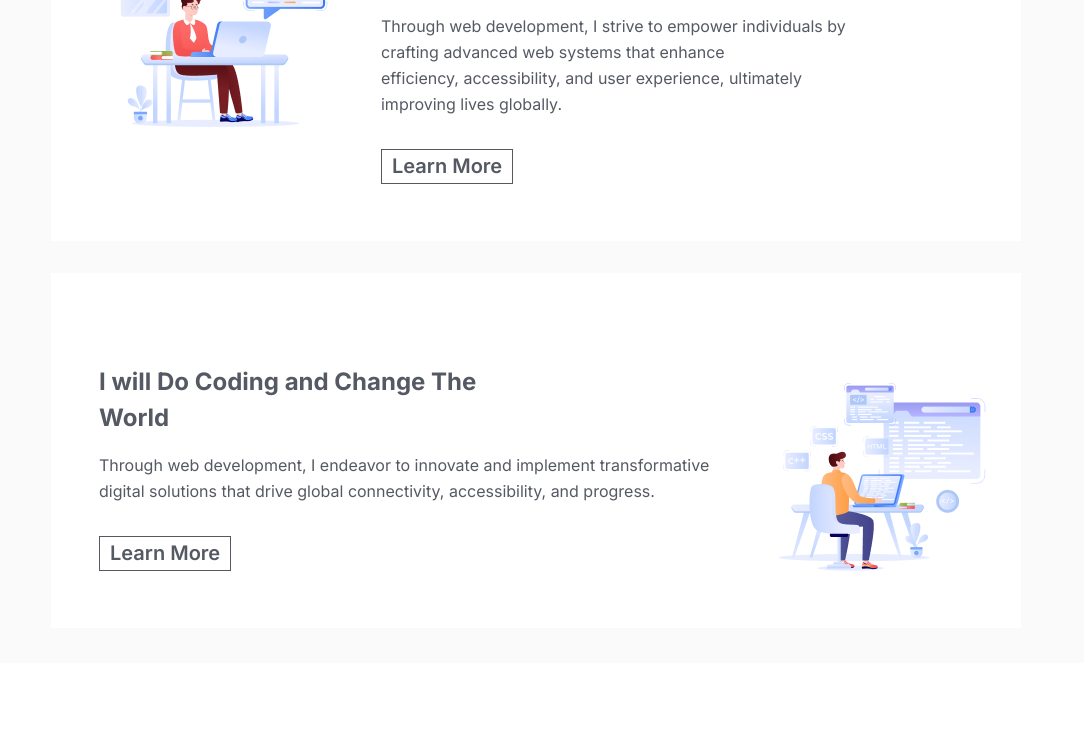
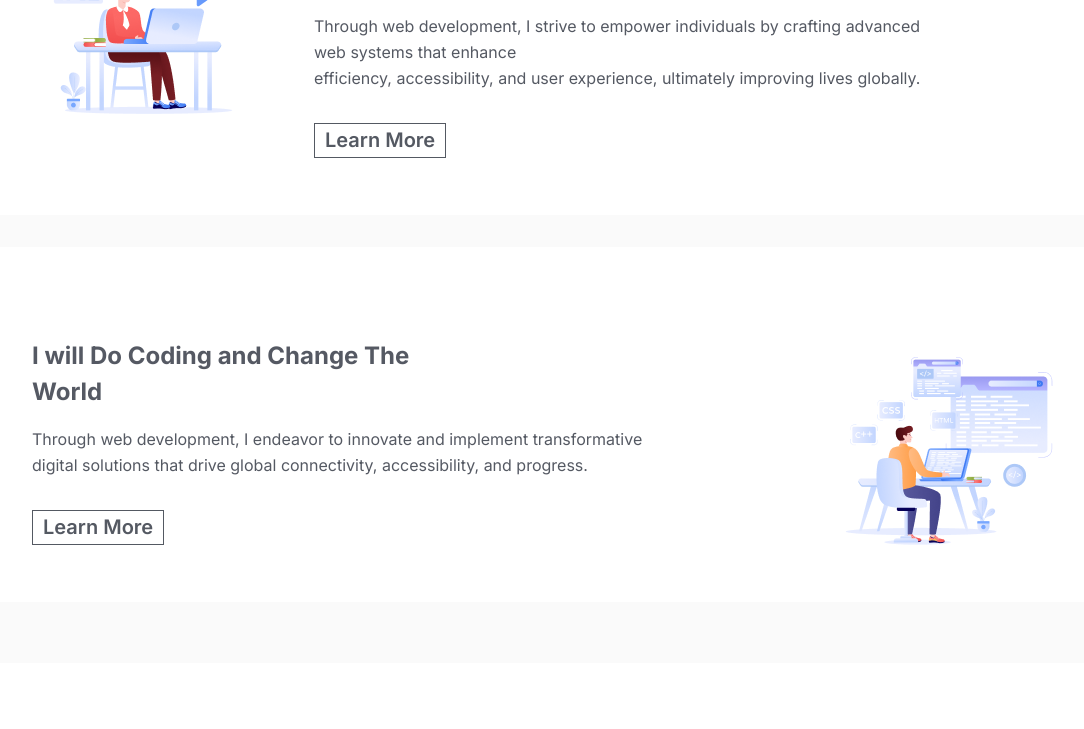
Before and after one commit to WeirdVenox/assignment-one, a plain HTML site: page index.html in a window 1280 px wide. Shown: the part 1719-2448 px from the top of the page, without its empty margins (104-1188 px from the left). Drawn offline with Linux system fonts and the light colour scheme.

Commit message:
sdded items

```diff
--- a/index.html
+++ b/index.html
@@ -34,7 +34,7 @@
                         Web development combines creativity and technology to build engaging and functional digital experiences <br> that connect people worldwide.
                 </p>
             </div>
-            <div>
+            <div class="tsrget">
                 <div class="main-one">
                     <div class="first-sec">
                         <div class="sec-world">
--- a/styles/styles.css
+++ b/styles/styles.css
@@ -66,7 +66,7 @@
 
 .part-two {
     padding: 80px;
-    max-width: 970px;
+    max-width: 1140px;
     max-height: 1395px;
     margin-left: auto;
     margin-right: auto;
@@ -75,7 +75,9 @@
     background: rgba(13, 19, 33, 0.02);
     margin-bottom: 88px;
 }
-
+.reason-sec {
+    margin:80px 97px 80px 97px ;
+}
 .sec-bar {
     display: flex;
     flex-direction: column;
@@ -212,6 +214,7 @@
 
 .three-one {
     padding: 48px;
+    margin-bottom: 80px;
     background-color: white;
 }
 
```
